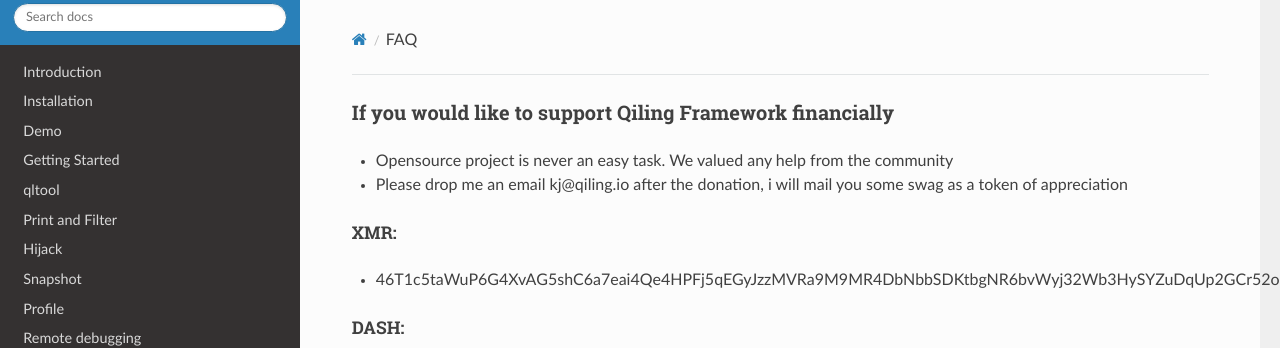
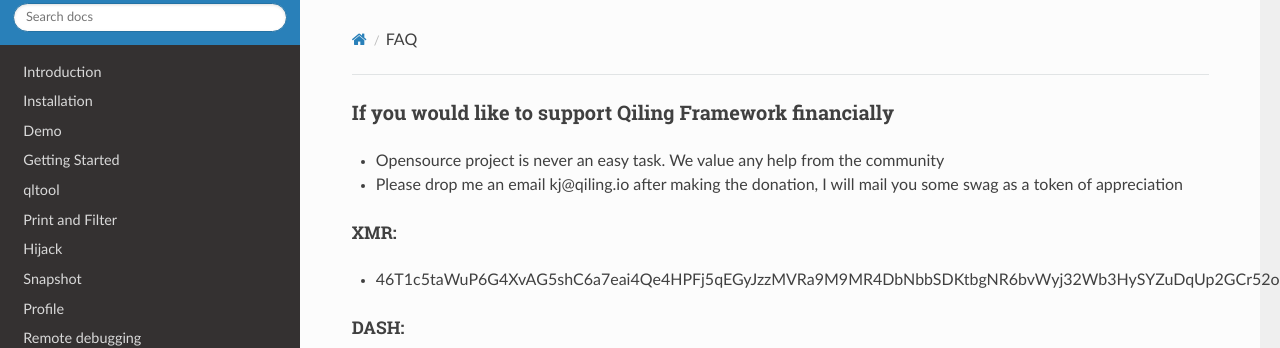
Before and after one commit to qilingframework/rtfd.io, an MkDocs documentation site: the page built from docs/faq.md, in a window 1280 px wide and 900 px high. Shown: the top 348 px of the window. Built offline with MkDocs 1.6.1, drawn with Linux system fonts in a browser that asks for light colours; nearby versions of some CDN libraries.

Commit message:
Update faq.md

```diff
--- a/docs/faq.md
+++ b/docs/faq.md
@@ -2,8 +2,8 @@
 title: FAQ
 ---
 ### If you would like to support Qiling Framework financially
-- Opensource project is never an easy task. We valued any help from the community
-- Please drop me an email kj@qiling.io after the donation, i will mail you some swag as a token of appreciation
+- Opensource project is never an easy task. We value any help from the community
+- Please drop me an email kj@qiling.io after making the donation, I will mail you some swag as a token of appreciation
 
 ##### XMR:
 - 46T1c5taWuP6G4XvAG5shC6a7eai4Qe4HPFj5qEGyJzzMVRa9M9MR4DbNbbSDKtbgNR6bvWyj32Wb3HySYZuDqUp2GCr52o
@@ -15,6 +15,7 @@ title: FAQ
 - 0xec095228411d4a232f4d221ad7defcde36eb981f
 ##### BTC:
 - 1NmxDWWak8qtpmYGnXBK1osRNNYH2zxpZs
+
 
 
 
```
